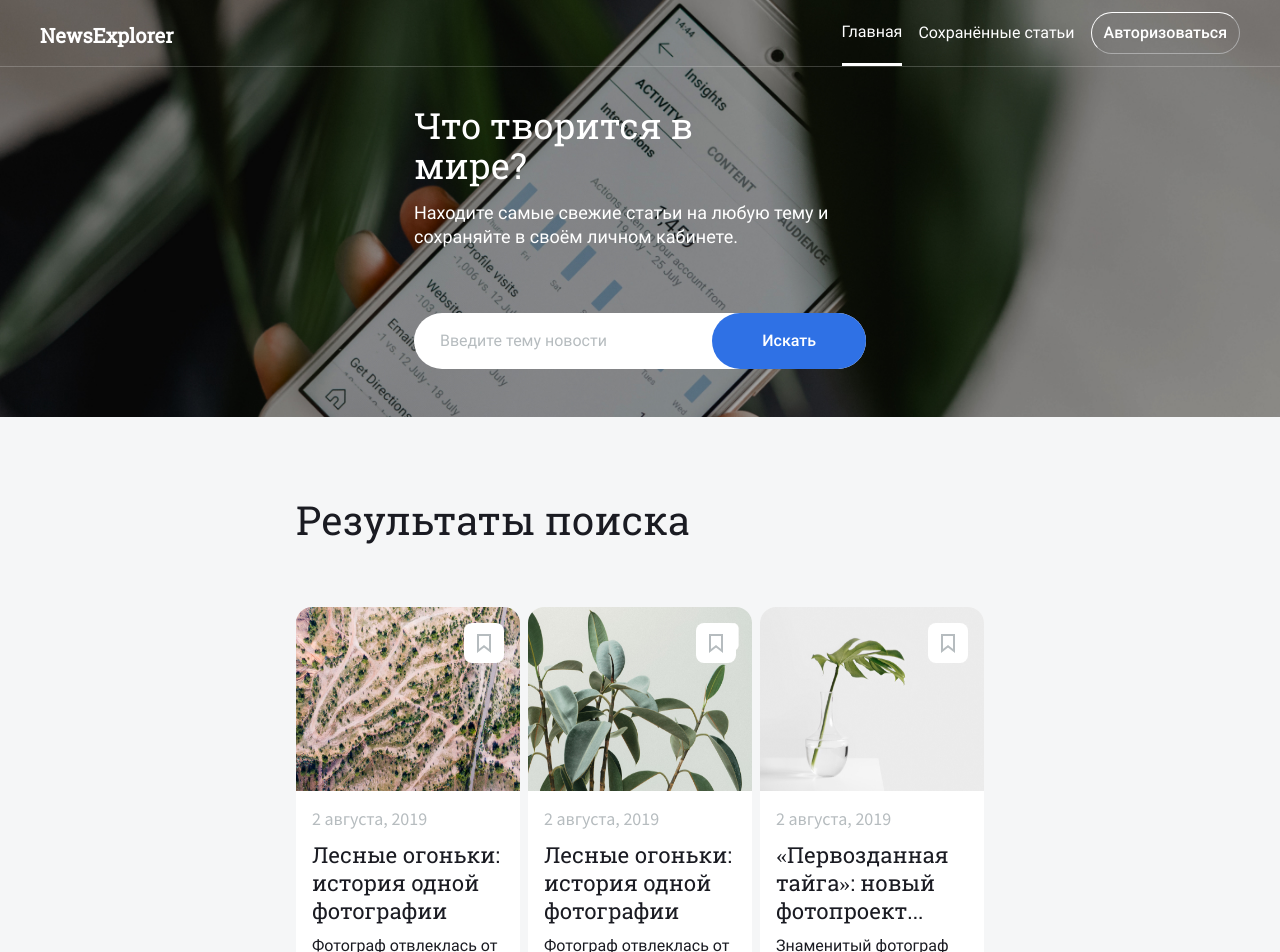
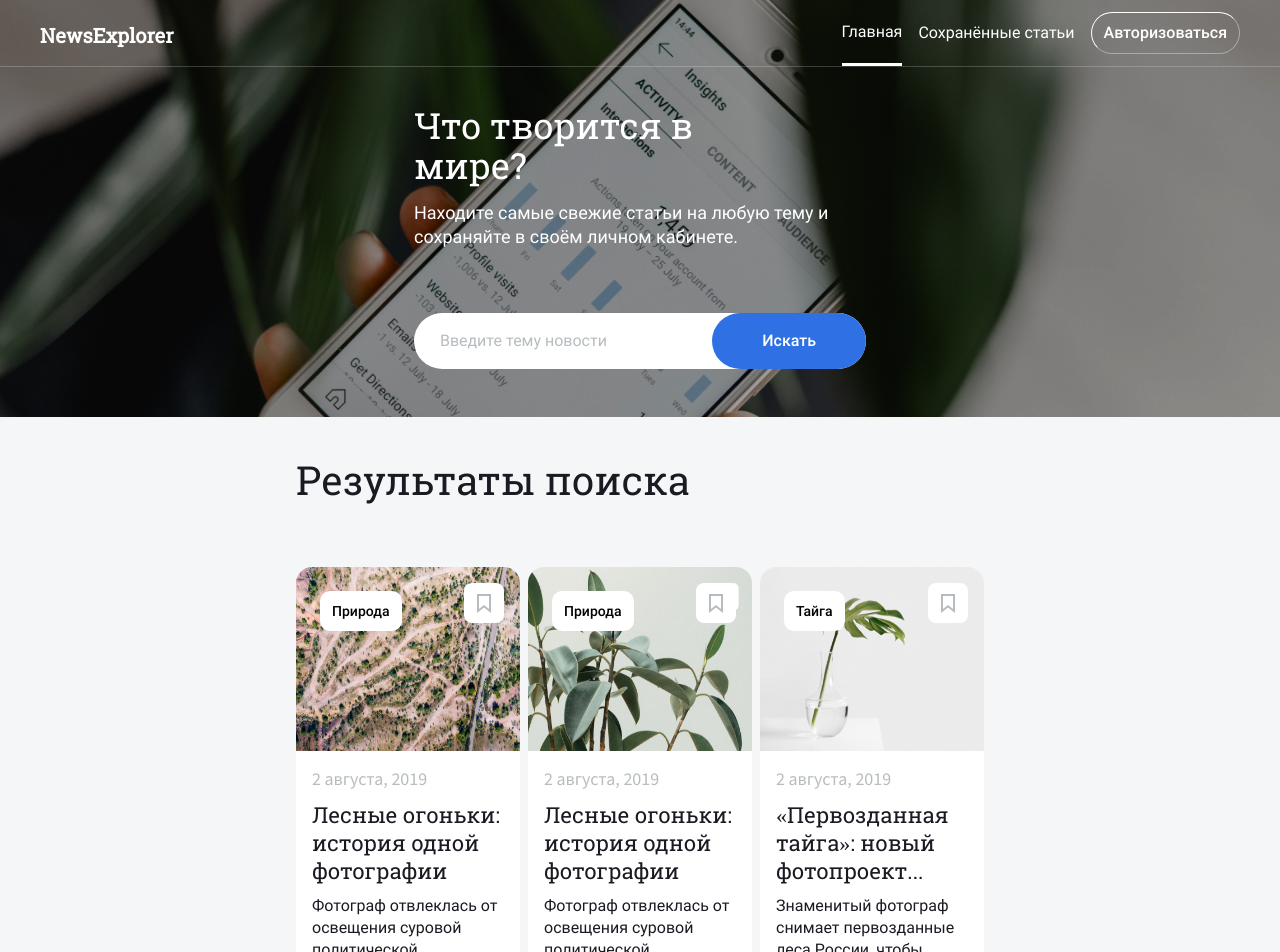
Before and after one commit to Rinata0912/news-explorer-frontend, a React (Create React App) app: page / in a window 1280 px wide. Shown: the top 952 px of the page. Built offline with nearby package versions, Linux system fonts and the light colour scheme.

Commit message:
feat: добавить попап успешной регистрации, поправить карточки

```diff
--- a/src/components/App/App.js
+++ b/src/components/App/App.js
@@ -6,10 +6,12 @@ import { useState, useCallback } from 'react';
 import { PopupContext } from '../../contexts/PopupContext';
 import { Login } from '../Login/Login';
 import { Register } from '../Register/Register';
+import { Success } from '../Success/Success';
 
 function App() {
   const [isLoginPopupOpen, setIsLoginPopupOpen] = useState(false);
   const [isRegisterPopupOpen, setIsRegisterPopupOpen] = useState(false);
+  const [isSuccessPopupOpen, setIsSuccessPopupOpen] = useState(false);
 
   const handleOpenLoginPopup = useCallback(() => {
     setIsLoginPopupOpen(true);
@@ -19,14 +21,20 @@ function App() {
     setIsRegisterPopupOpen(true);
   }, []);
 
+  const handleOpenSuccessPopup = useCallback(() => {
+    setIsSuccessPopupOpen(true);
+  }, []);
+
   const handleCloseAllPopups = useCallback(() => {
     setIsLoginPopupOpen(false);
     setIsRegisterPopupOpen(false);
+    setIsSuccessPopupOpen(false);
   }, []);
 
   const popupContext = {
     handleOpenLoginPopup,
     handleOpenRegisterPopup,
+    handleOpenSuccessPopup,
     handleCloseAllPopups,
     isLoginPopupOpen,
     isRegisterPopupOpen,
@@ -56,6 +64,10 @@ function App() {
         {
           isRegisterPopupOpen && <Register onClose={handleCloseAllPopups} isOpen={isRegisterPopupOpen} />
         }
+
+        {
+          isSuccessPopupOpen && <Success onClose={handleCloseAllPopups} isOpen={isRegisterPopupOpen} />
+        }
       </div>
     </PopupContext.Provider>
   );
--- a/src/components/Navigation/Navigation.js
+++ b/src/components/Navigation/Navigation.js
@@ -6,7 +6,7 @@ export function Navigation({ items, highlightActiveLink, theme }) {
     <ul className="navigation">
       {
         items.map((item) => {
-          return <li className="navigation__item">
+          return <li className="navigation__item" key={item.name}>
             {item.path
             ? <NavLink
               exact
@@ -19,8 +19,7 @@ export function Navigation({ items, highlightActiveLink, theme }) {
               href={item.href}
               target="_blank"
               rel="noreferrer"
-              className={`navigation__link navigation__link_theme_${theme}`}
-              activeClassName={highlightActiveLink ? `navigation__link_state_active-${theme}` : ''}>
+              className={`navigation__link navigation__link_theme_${theme}`}>
                 {item.name}
             </a>
             }
--- a/src/components/NewsCard/NewsCard.css
+++ b/src/components/NewsCard/NewsCard.css
@@ -21,6 +21,20 @@
   border-radius: 8px;
   background-color: #fff;
   cursor: pointer;
+}
+
+.newsCard__keyword {
+  color: #000;
+  font-size: 14px;
+  line-height: 24px;
+  font-weight: 500;
+  font-style: normal;
+  padding: 8px 12px;
+  background-color: #fff;
+  border-radius: 10px;
+  position: absolute;
+  top: 24px;
+  left: 24px;
 }
 
 .newsCard__save_active .newsCard__save-icon {
--- a/src/components/NewsCard/NewsCard.js
+++ b/src/components/NewsCard/NewsCard.js
@@ -1,9 +1,10 @@
 import './NewsCard.css';
 import { ReactComponent as Save } from '../../images/bookmark.svg';
 
-export function NewsCard({ image, date, title, description, source }) {
+export function NewsCard({ image, date, title, description, source, keyword }) {
   return (
     <div className="newsCard">
+      <div className="newsCard__keyword">{keyword}</div>
       <button className="newsCard__save"><Save className="newsCard__save-icon" /></button>
       <img className="newsCard__image" src={image} alt="картинка"/>
       <div className="newsCard__content">
--- a/src/components/NewsCardList/NewsCardList.js
+++ b/src/components/NewsCardList/NewsCardList.js
@@ -6,7 +6,7 @@ export function NewsCardList({ cardList }) {
     <div className="newsCardList">
       {
         cardList.map((card) => {
-          return <NewsCard image={card.image} date={card.date} title={card.title} description={card.description} source={card.source} />
+          return <NewsCard key={card.image} image={card.image} date={card.date} title={card.title} description={card.description} source={card.source} keyword={card.keyword} />
         })
       }
     </div>
--- a/src/components/Register/Register.js
+++ b/src/components/Register/Register.js
@@ -4,13 +4,20 @@ import { PopupContext } from '../../contexts/PopupContext';
 import { useContext } from 'react';
 
 export function Register({ onClose, isOpen }) {
-  const { handleOpenLoginPopup, handleCloseAllPopups } = useContext(PopupContext);
+  const { handleOpenLoginPopup, handleCloseAllPopups, handleOpenSuccessPopup } = useContext(PopupContext);
 
   const handleSignIn = (evt) => {
     evt.preventDefault();
 
     handleCloseAllPopups();
     handleOpenLoginPopup();
+  };
+
+  const handleRegister = (evt) => {
+    evt.preventDefault();
+
+    handleCloseAllPopups();
+    handleOpenSuccessPopup();
   };
 
   return (
@@ -31,7 +38,7 @@ export function Register({ onClose, isOpen }) {
             Имя<input className="register__input" type="text" placeholder="Введите своё имя" minLength="2" maxLength="30" required></input>
             </label>
           </fieldset>
-          <button className="register__button">Зарегистрироваться</button>
+          <button className="register__button" onClick={handleRegister}>Зарегистрироваться</button>
           <div className="register__or">или <button onClick={handleSignIn} className="register__or-button">Войти</button></div>
       </form>
     </PopupWithForm>
--- a/src/components/Results/Results.css
+++ b/src/components/Results/Results.css
@@ -26,12 +26,20 @@
 }
 
 @media (max-width: 1439px) {
+  .results {
+    padding: 40px;
+  }
+
   .results__container {
     max-width: 688px;
   }
 }
 
 @media (max-width: 767px) {
+  .results {
+    padding: 32px 16px;
+  }
+
   .results__container {
     max-width: 288px;
   }
--- /dev/null
+++ b/src/components/Success/Success.css
@@ -0,0 +1,8 @@
+.success__button {
+  text-decoration: none;
+  color: #2F71E5;
+  padding: 0;
+  border: 0;
+  background: none;
+  cursor: pointer;
+}
--- /dev/null
+++ b/src/components/Success/Success.js
@@ -0,0 +1,27 @@
+import './Success.css';
+import { useContext } from 'react';
+import { PopupWithForm } from '../PopupWithForm/PopupWithForm';
+import { PopupContext } from '../../contexts/PopupContext';
+
+export function Success({ onClose, isOpen }) {
+  const { handleCloseAllPopups, handleOpenLoginPopup } = useContext(PopupContext);
+
+  const handleSignIn = (evt) => {
+    evt.preventDefault();
+
+    handleCloseAllPopups();
+    handleOpenLoginPopup();
+  };
+
+  return (
+    <PopupWithForm
+      title="Пользователь успешно зарегистрирован!"
+      onClose={onClose}
+      isOpen={isOpen}
+    >
+      <form className="success">
+        <button onClick={handleSignIn} className="success__button">Войти</button>
+      </form>
+    </PopupWithForm>
+  );
+}
--- a/src/utils/cardList.js
+++ b/src/utils/cardList.js
@@ -13,6 +13,7 @@ export const cardList = [
     title: 'Лесные огоньки: история одной фотографии',
     description: 'Фотограф отвлеклась от освещения суровой политической реальности Мексики, чтобы запечатлеть ускользающую красоту одного из местных чудес природы.',
     source: 'Афиша',
+    keyword: 'Природа',
   },
   {
     image: image4,
@@ -20,6 +21,7 @@ export const cardList = [
     title: 'Лесные огоньки: история одной фотографии',
     description: 'Фотограф отвлеклась от освещения суровой политической реальности Мексики, чтобы запечатлеть ускользающую красоту одного из местных чудес природы.',
     source: 'Медуза',
+    keyword: 'Природа',
   },
   {
     image: image5,
@@ -27,6 +29,7 @@ export const cardList = [
     title: '«Первозданная тайга»: новый фотопроект Игоря Шпиленка',
     description: 'Знаменитый фотограф снимает первозданные леса России, чтобы рассказать о необходимости их сохранения. В этот раз он отправился в Двинско-Пинежскую тайгу, где... 11111111111111111',
     source: 'Медиазона',
+    keyword: 'Тайга',
   },
   {
     image: image6,
@@ -34,6 +37,7 @@ export const cardList = [
     title: 'Национальное достояние – парки',
     description: 'В 2016 году Америка отмечала важный юбилей: сто лет назад здесь начала складываться система национальных парков – охраняемых территорий, где и сегодня каждый может приобщиться к природе.',
     source: 'Дзен',
+    keyword: 'Парки',
   },
   {
     image: image7,
@@ -41,6 +45,7 @@ export const cardList = [
     title: '«Первозданная тайга»: новый фотопроект Игоря Шпиленка',
     description: 'Знаменитый фотограф снимает первозданные леса России, чтобы рассказать о необходимости их сохранения. В этот раз он отправился в Двинско-Пинежскую тайгу, где...',
     source: 'Риа',
+    keyword: 'Тайга',
   },
   {
     image: image8,
@@ -48,5 +53,6 @@ export const cardList = [
     title: 'Национальное достояние – парки',
     description: 'В 2016 году Америка отмечала важный юбилей: сто лет назад здесь начала складываться система национальных парков – охраняемых территорий, где и сегодня каждый может приобщиться к природе.',
     source: 'Лента.ру',
+    keyword: 'Парки',
   },
 ];
```
